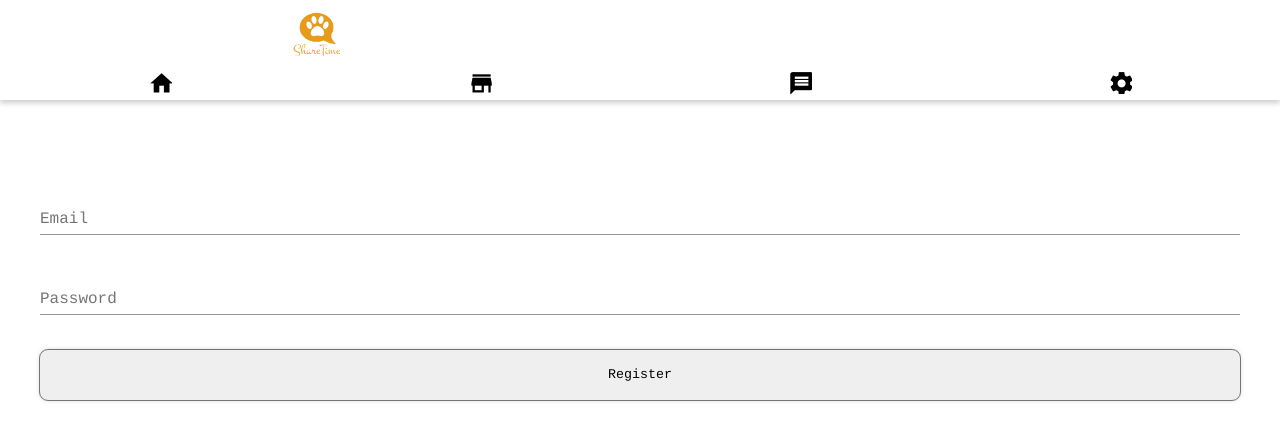
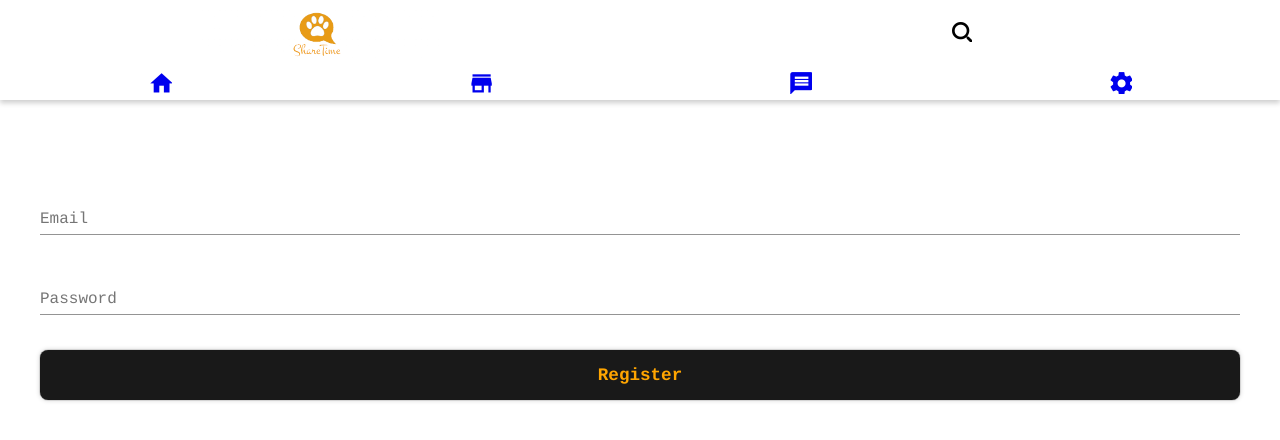
Before and after one commit to LebasoraJohnJefferson/shareTime, an Angular app: page /settings in a window 1280 px wide. Shown: the top 440 px of the page. Built offline with nearby package versions, Linux system fonts and the light colour scheme.

Commit message:
design 1

```diff
--- a/src/app/app-routing.module.ts
+++ b/src/app/app-routing.module.ts
@@ -2,10 +2,14 @@ import {  NgModule } from '@angular/core';
 import { RouterModule, Routes } from '@angular/router';
 import { HomeComponent } from './clients/Pages/home/home.component';
 import { SettingsComponent } from './clients/Pages/settings/settings.component';
+import { StoresComponent } from './clients/Pages/stores/stores.component';
+import { MessagesComponent } from './clients/Pages/messages/messages.component';
 
 const routes: Routes = [
   {path:'',component:HomeComponent},
-  {path:'settings',component:SettingsComponent}
+  {path:'settings',component:SettingsComponent},
+  {path:'stores',component:StoresComponent},
+  {path:'messages',component:MessagesComponent}
 ];
 
 @NgModule({
--- a/src/app/clients/Pages/messages/messages.component.html
+++ b/src/app/clients/Pages/messages/messages.component.html
@@ -1 +1,2 @@
+<app-nav></app-nav>
 <p>messages works!</p>
--- a/src/app/clients/Pages/settings/settings.component.scss
+++ b/src/app/clients/Pages/settings/settings.component.scss
@@ -11,10 +11,15 @@
     }
     button{
         border:none;
-        box-shadow: 0px 0px 5px rgba(10,10,10,.2);
-        outline: 1px solid rgba(0,0,0,.5);
+        padding:20px 0px;
+        box-shadow: 0px 0px 5px rgba(10,10,10,.2),
+                    0px 0px 1px rgba(10,10,10,.9);
+        background-color: rgba(0,0,0,.9);
+        color:orange;
         border-radius: .5rem;
         display:flex;
+        font-size:1.1rem;
+        font-weight: bold;
         justify-content: center;
         align-items: center;
         .mat-spinner {
@@ -22,6 +27,10 @@
                 stroke: orange;
             }
         }
-
+    }
+    button:hover{
+        transition: all .7s ease-in-out;
+        background-color: rgba(0,0,0,.1);
+        color:black;
     }
 }
--- a/src/app/clients/Pages/stores/stores.component.html
+++ b/src/app/clients/Pages/stores/stores.component.html
@@ -1 +1,2 @@
+<app-nav></app-nav>
 <p>stores works!</p>
--- a/src/app/clients/components/nav/nav.component.html
+++ b/src/app/clients/components/nav/nav.component.html
@@ -1,14 +1,15 @@
 <div class='header'>
     <div class ='upper-content' routerLink='/'>
         <div class ='logo'><img src="../../../../assets/logo/shareTime.png" alt=""></div>
-        <div>
+        <div class='search'>
+            <mat-icon>search</mat-icon>
         </div>
     </div>
 
     <div class='lower-content'>
         <div><a routerLink='/'><mat-icon RouterLink=''>home</mat-icon></a></div>
-        <div><a><mat-icon>store</mat-icon></a></div>
-        <div><a><mat-icon>messages</mat-icon></a></div>
+        <div><a routerLink='/stores'><mat-icon>stores</mat-icon></a></div>
+        <div><a routerLink='/messages'><mat-icon>messages</mat-icon></a></div>
         <div><a routerLink='/settings'><mat-icon>settings</mat-icon></a></div>
     </div>
 </div>
--- a/src/app/clients/components/nav/nav.component.scss
+++ b/src/app/clients/components/nav/nav.component.scss
@@ -19,6 +19,16 @@
             img{
                 width: 15rem;
             }
+        }.search{
+            display:grid;
+            justify-content: center;
+            align-items: center;
+            mat-icon{
+                transform: translateY(-5px);
+                font-size: 2rem;
+            }
+        }.search:hover{
+            color:rgb(233, 176, 32);
         }
     }
     .lower-content{
@@ -29,7 +39,6 @@
         div{
             a{
                 text-decoration: none;
-                color:black;
                 mat-icon{
                     font-size: 1.7rem;
                 }
```
